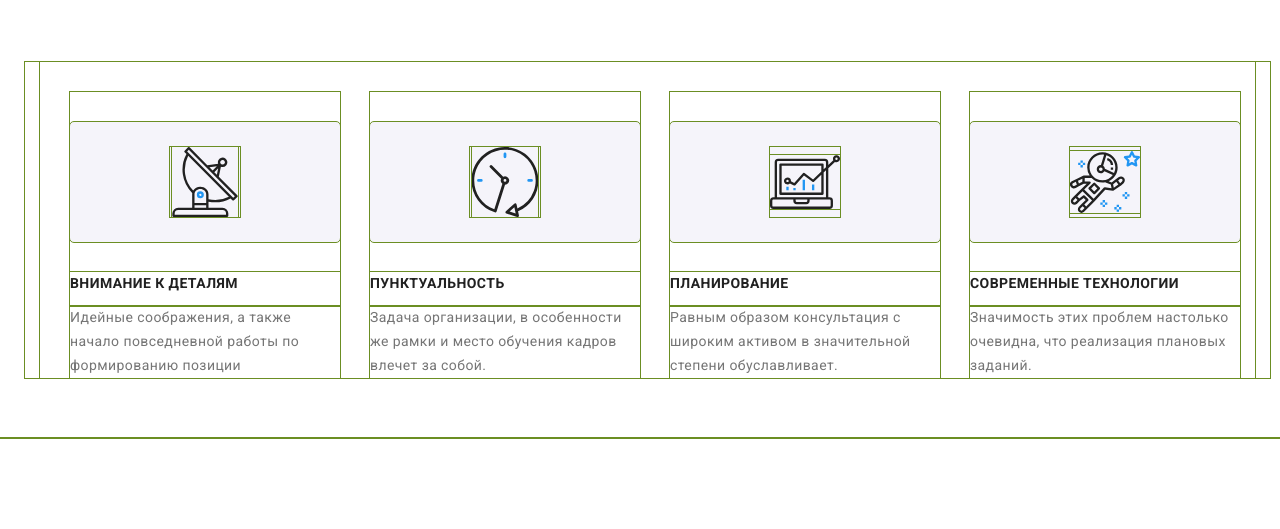
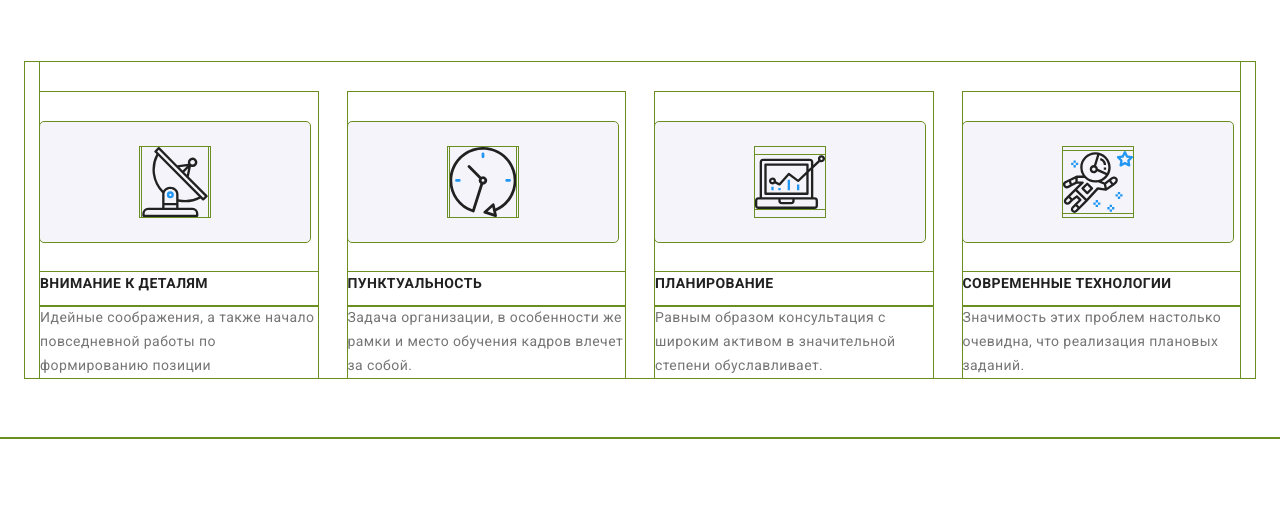
Before and after one commit to Meelenych/HTML_SASS_BEM_WebStudio, a plain HTML site: page index.html in a window 1280 px wide. Shown: the part 698-1227 px from the top of the page. Drawn offline with nearby package versions, Linux system fonts and the light colour scheme.

Commit message:
adv fixes

```diff
--- a/sass/layouts/_advantages.scss
+++ b/sass/layouts/_advantages.scss
@@ -5,17 +5,22 @@
   }
 
   @media screen and (min-width: 768px) {
-     display: flex;
+    display: flex;
     flex-wrap: wrap;
     margin-top: -30px;
-    padding-left: 30px;
   }
 
   @media screen and (min-width: 1200px) {
     display: flex;
-    flex-wrap: wrap;
-    margin-right: -30px;
+    flex-wrap: nowrap;
+  }
+}
 
+.advantages__list>li {
+  @media screen and (min-width: 1200px) {
+    &:last-child{
+      margin-right: 0px;
+    }
   }
 }
 
@@ -34,9 +39,8 @@
   }
 
   @media screen and (min-width: 1200px) {
-    flex-basis: calc(100% / 4 - 30px);
-    margin-right: 30px;
-    margin-top: 30px;
+    flex-basis: 100%;
+
   }
 }
 
```
Also changed, not shown: css/main.css, css/main.min.css, 2 other files.
